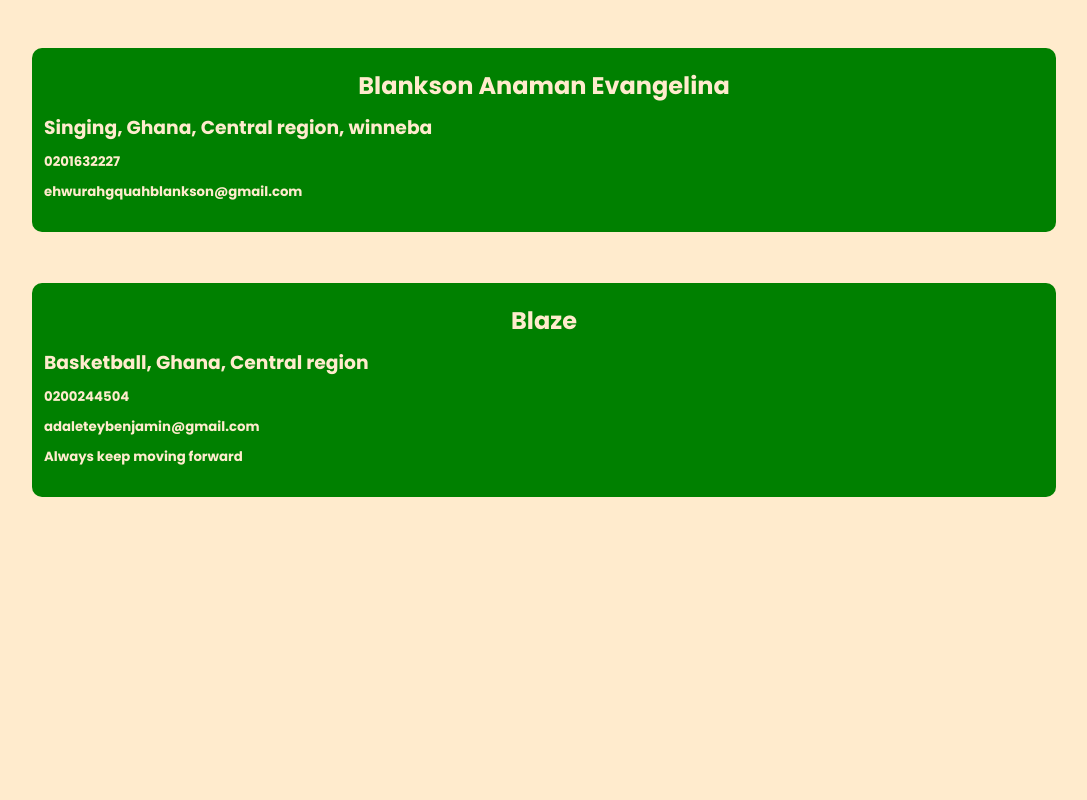
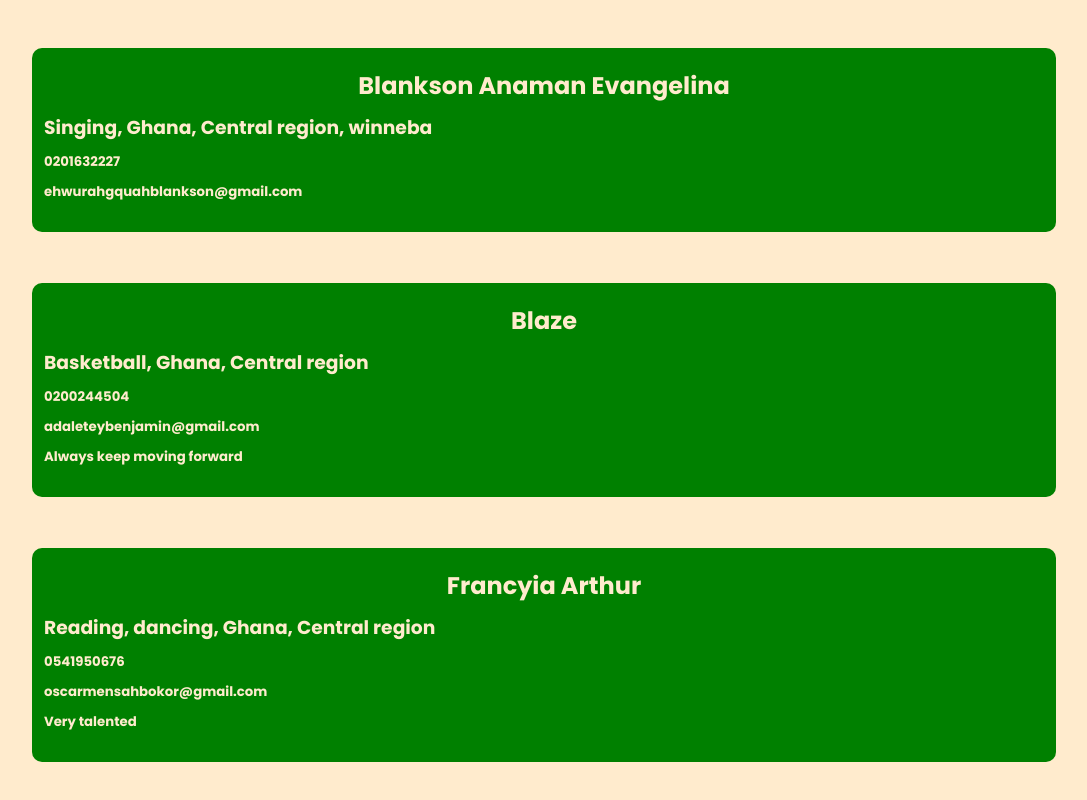
Before and after one commit to afrifa-hue/quelping, a website: page index.html in a window 1280 px wide. Shown: the part 4861-5661 px from the top of the page, without its empty margins (96-1183 px from the left). Before the commit the page ends 5409 px from the top, so only its background shows below. Drawn offline with Linux system fonts and the light colour scheme.

Commit message:
Update index.html

```diff
--- a/index.html
+++ b/index.html
@@ -180,6 +180,13 @@
                     <h5>adaleteybenjamin@gmail.com</h5>
                     <h5>Always keep moving forward</h5>
                   </div>
+                  <div class="product">
+                    <h2>Francyia Arthur</h2>
+                    <h3>Reading, dancing, Ghana, Central region</h3>
+                    <h5>0541950676</h5>
+                    <h5>oscarmensahbokor@gmail.com</h5>
+                    <h5>Very talented</h5>
+                  </div>
             </div>
     <script src="index.js"></script>
 </body>
```
